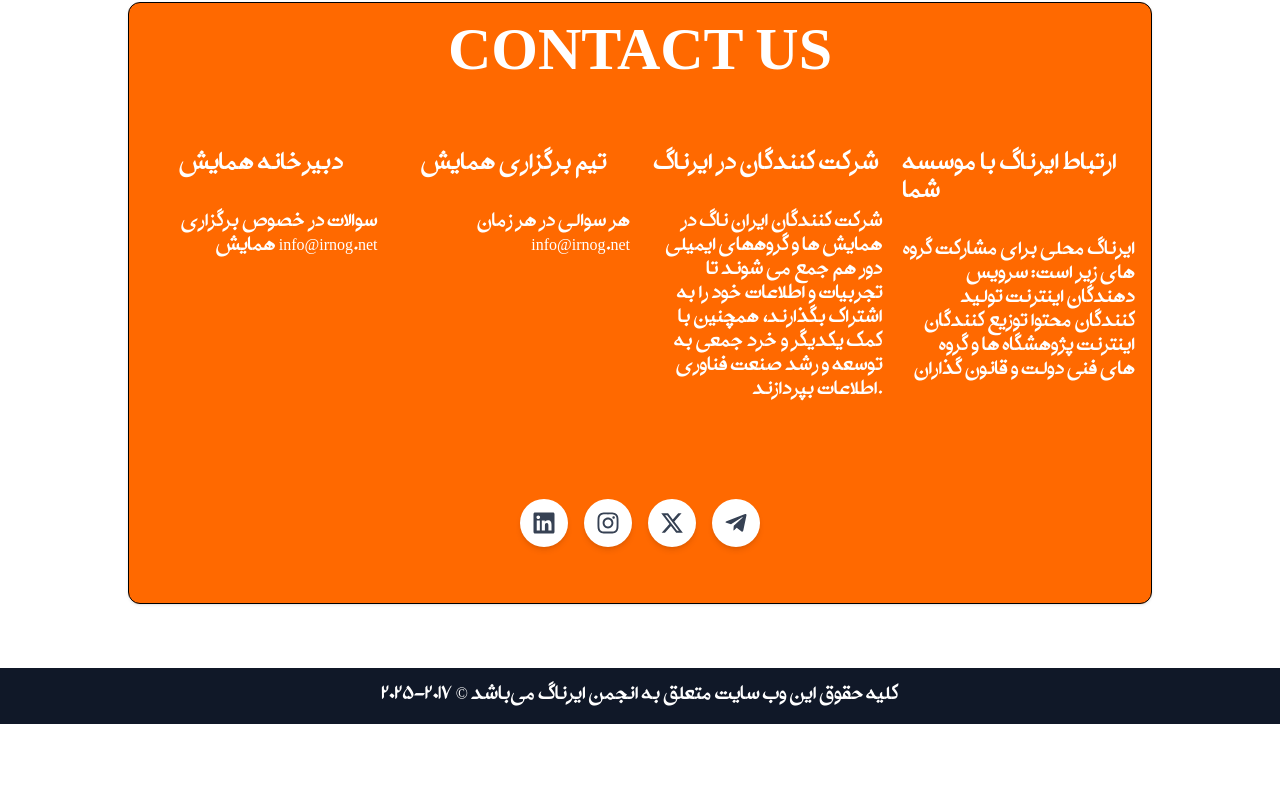
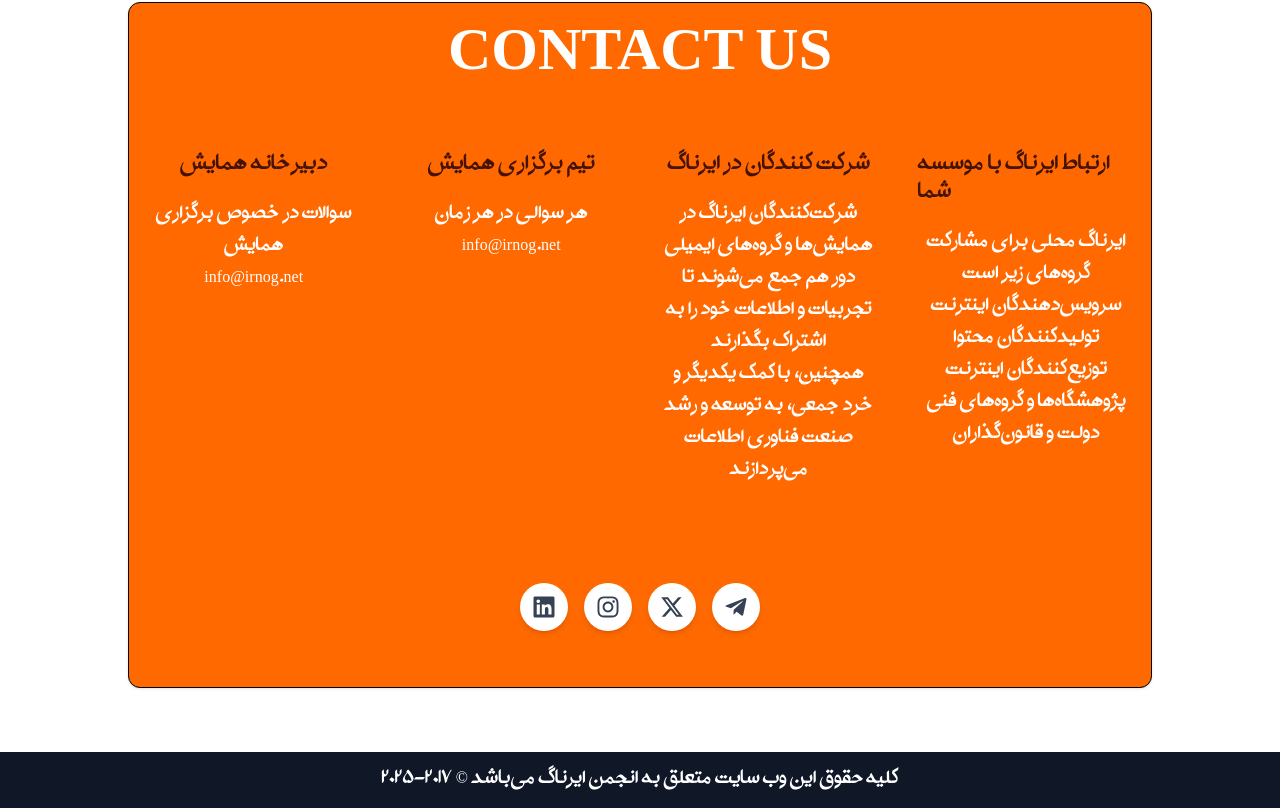
Before and after one commit to MahdiMazloum96/irnog_frontend, a Next.js app: page / in a window 1280 px wide. Shown: the part 3962-4770 px from the top of the page. Before the commit the page ends 4686 px from the top, so only its background shows below. Built offline with nearby package versions, Linux system fonts and the light colour scheme.

Commit message:
refactor ContantContent with reactMarkDown

```diff
--- a/components/ContactUs/ContactContent.tsx
+++ b/components/ContactUs/ContactContent.tsx
@@ -4,32 +4,45 @@
 }
 export const ContactContent: ContactContentProps[] = [
   {
-    title: `دبیرخانه همایش
-
+    title: `
+    دبیرخانه همایش
     `,
-    content: `سوالات در خصوص برگزاری همایش
-    info@irnog.net
-    `,
+    content: `
+**سوالات در خصوص برگزاری همایش**
+[info@irnog.net](mailto:info@irnog.net)
+`,
   },
   {
     title: `تیم برگزاری همایش
     `,
-    content: `هر سوالی در هر زمان
-    info@irnog.net
-    `,
+    content: `
+**هر سوالی در هر زمان**
+[info@irnog.net](mailto:info@irnog.net)
+`,
   },
   {
     title: `شرکت کنندگان در ایرناگ
  `,
-    content: `شرکت کنندگان ایران ناگ در همایش ها و گروههای ایمیلی دور هم جمع می شوند تا تجربیات و اطلاعات خود را به اشتراک بگذارند، همچنین با کمک یکدیگر و خرد جمعی به توسعه و رشد صنعت فناوری اطلاعات بپردازند.
+    content: `
+
+شرکت‌کنندگان ایرناگ در همایش‌ها و گروه‌های ایمیلی دور هم جمع می‌شوند تا تجربیات و اطلاعات خود را به اشتراک بگذارند
+
+همچنین، با کمک یکدیگر و خرد جمعی، به توسعه و رشد صنعت فناوری اطلاعات می‌پردازند
 
 `,
   },
   {
     title: `ارتباط ایرناگ با موسسه شما
 `,
-    content: `ایرناگ محلی برای مشارکت گروه های زیر است: سرویس دهندگان اینترنت تولید کنندگان محتوا توزیع کنندگان اینترنت پژوهشگاه ها و گروه های فنی دولت و قانون گذاران
+    content: `
+ایرناگ محلی برای مشارکت گروه‌های زیر است
 
+
+- **سرویس‌دهندگان اینترنت**
+- **تولیدکنندگان محتوا**
+- **توزیع‌کنندگان اینترنت**
+- **پژوهشگاه‌ها و گروه‌های فنی**
+- **دولت و قانون‌گذاران**
 `,
   },
 ];
--- a/components/ContactUs/ContactUs.tsx
+++ b/components/ContactUs/ContactUs.tsx
@@ -2,6 +2,8 @@
 import { Card } from "../ui/card";
 import SocialMediaIcons from "../SocialMediaIcons/SocialMediaIcons";
 import { ContactContent } from "./ContactContent";
+import ReactMarkdown from "react-markdown";
+
 interface ContactUsProps {}
 const ContactUs: FC<ContactUsProps> = () => {
   return (
@@ -9,12 +11,16 @@
       <h1 className="uppercase lg:text-6xl text-4xl text-white font-extrabold text-center">
         contact us
       </h1>
-      <div className="grid md:grid-cols-4 sm:grid-cols-1 gap-5 my-10 mx-4">
+      <div className="flex md:flex-row flex-col gap-10 my-10 mx-4">
         {ContactContent.map((content) => {
           return (
-            <div className="text-white flex flex-col gap-8 items-center ">
-              <div className="text-xl">{content.title}</div>
-              <div className="text-right">{content.content}</div>
+            <div className=" md:w-1/4 flex flex-col gap-5 items-center ">
+              <div className="text-lg font-extrabold text-orange-950">
+                {content.title}
+              </div>
+              <div className="text-center text-white leading-8">
+                <ReactMarkdown>{content.content}</ReactMarkdown>
+              </div>
             </div>
           );
         })}
```
